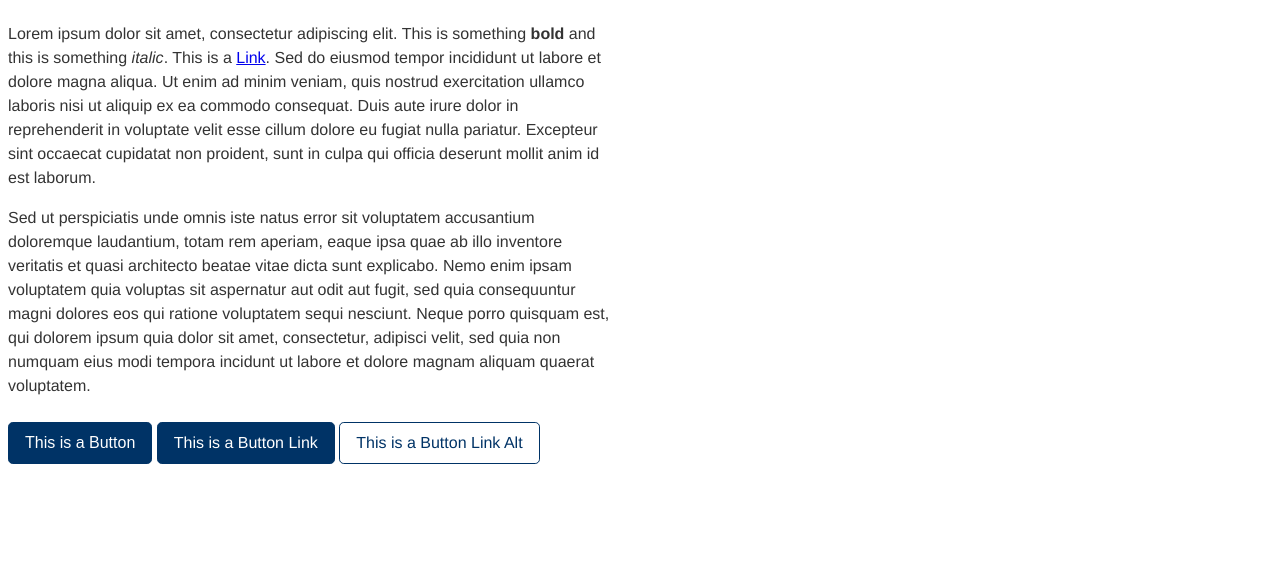
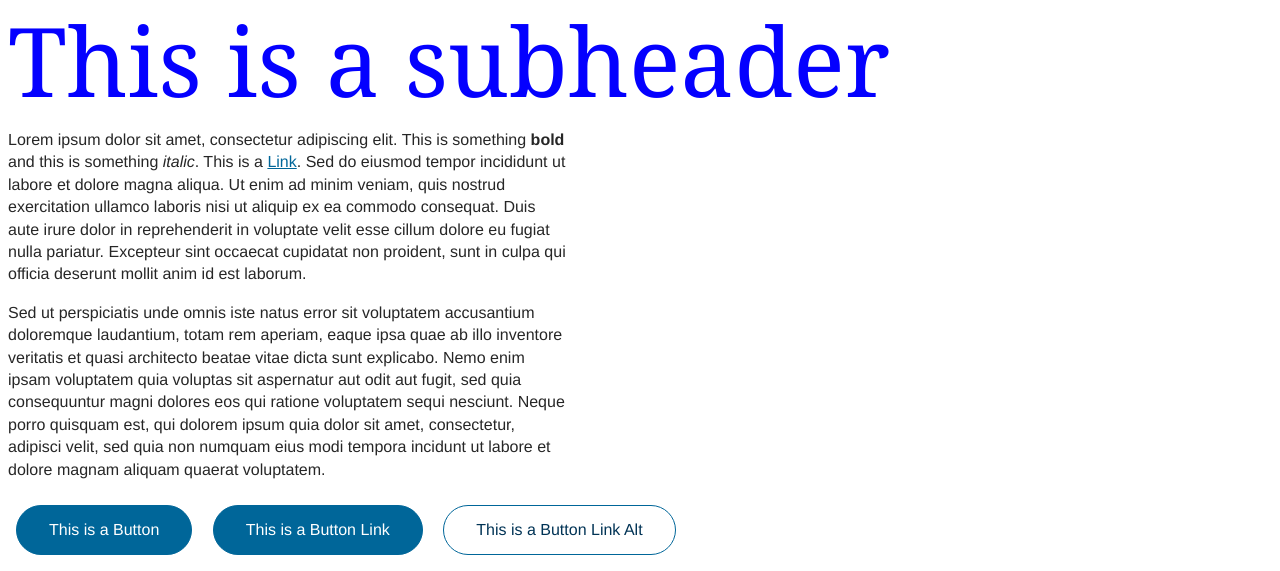
Before and after one commit to eiwanaga/mybase, a plain HTML site: page index.html in a window 1280 px wide. Shown: the part 755-1326 px from the top of the page. Before the commit the page ends 1235 px from the top, so only its background shows below. Drawn offline with Linux system fonts and the light colour scheme.

Commit message:
edited style.css

```diff
--- a/css/style.css
+++ b/css/style.css
@@ -1,78 +1,111 @@
-/* ----------------------
+
+/* ------------------------
 CSS TABLE OF CONTENTS
-
-    # GLOBAL CSS
+# GLOBAL CSS
+    # BODY
     # TYPOGRAPHY
     # LINKS
     # BUTTONS
-
-------------------------- */
+--------------------------- */
 
 /* BODY */
+
 body {
-  font-family: 'acumin-pro', Helvetica, arial, sans-serif;
+  font-family: "acumin-pro", Helvetica, arial, sans-serif;
   font-size: 100%;
-  line-height: 1.5;
-  color: rgba(0, 0, 0, 0.8); }
+  line-height: 1.4;
+  color: rgba(0, 0, 0, 0.85);
+}
 
-h1, h2, h3, h4, h5, h6 {
-  font-family: 'kepler-std', georgia, serif;
+/* HEADINGS */
+h1, h2, h3 {
+  font-family: "kepler-std", georgia, serif;
   margin: .5em 0;
-  max-width: 38em; }
+  font-weight: 400;
+}
 
 h1 {
   font-size: 3em;
-  line-height: 1em; }
+  line-height: 1; }
 
 h2 {
-  font-size: 2.25em;
-  line-height: 1.1em; }
+  font-size: 2em;
+  line-height: 1.1;
+}
 
 h3 {
   font-size: 1.5em;
-  line-height: 1.2em; }
+  line-height: 1.2;
+}
 
 p {
-  max-width: 38em; }
+  max-width: 35em;
+}
 
-/* Horizontal Rule */
+/* LINKS */
+a {
+  color: #069;
+}
+a:hover {
+  color: #035;
+}
+
+/* HORIZONTAL RULE */
+
 hr {
   border: 0;
   height: 1px;
+  background: rgba(0, 0, 0, 0.15);
   margin: 3em 0;
-  background: rgba(0, 0, 0, 0.1); }
+}
+
+/* TYPE SPECIMEN */
+
+.mainhead {
+  font-size: 6em;
+  color: #0400ff;
+  margin-bottom: 0;
+}
 
 .subhead {
-  font-family: 'acumin-pro', Helvetica, arial, sans-serif;
-  font-size: 2.5em;
-  font-weight: normal;
+  font-family: "acumin-pro", Helvetica, arial, sans-serif;
   color: rgba(0, 0, 0, 0.5);
-  margin: 0.25em 0 0.5em 0; }
+  margin-bottom: 1em;
+}
 
 /* BUTTONS */
 
 button,
-a.button {
+.button {
   font-size: inherit;
+  font-family: "acumin-pro", Helvetica, arial, sans-serif;
+  line-height: 1;
+  background-color: #069;
+  color: #fff;
+  padding: 1em 2em;
   display: inline-block;
-  background-color: #036;
-  border: 1px solid #036;
+  margin: .5em;
+  border-radius: 2em;
+  border: 1px solid #069;
+  cursor: pointer;
+}
+
+button:hover,
+.button:hover {
+  background-color: #035;
   color: #fff;
-  padding: 0.75em 1em;
-  border-radius: 0.3em;
-  margin: 0.5em 0;
-  line-height: 1em;
-  text-decoration: none; }
+  border-color: #035;
+}
 
 button.alt,
-a.button.alt {
-  background-color: rgba(255, 255, 255, 0);
-  border: 1px solid #036;
-  color: #036; }
+.button.alt {
+  color: #035;
+  background-color: #fff;
+}
 
-button:hover,
-a.button:hover {
-  background-color: #003;
+button.alt:hover,
+.button.alt:hover {
+  background-color: #035;
   color: #fff;
-  border-color: #003;
-  text-decoration: none; }
+  border-color: #035;
+}
```
